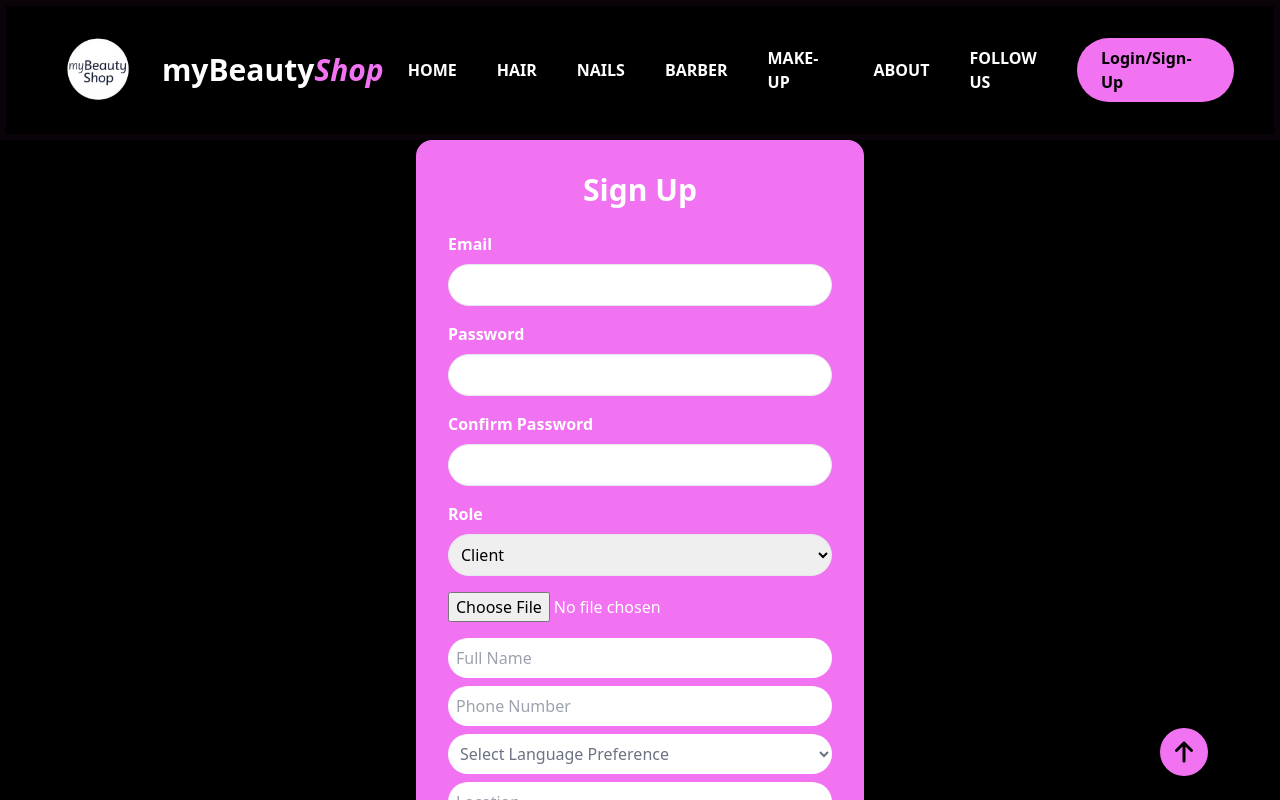
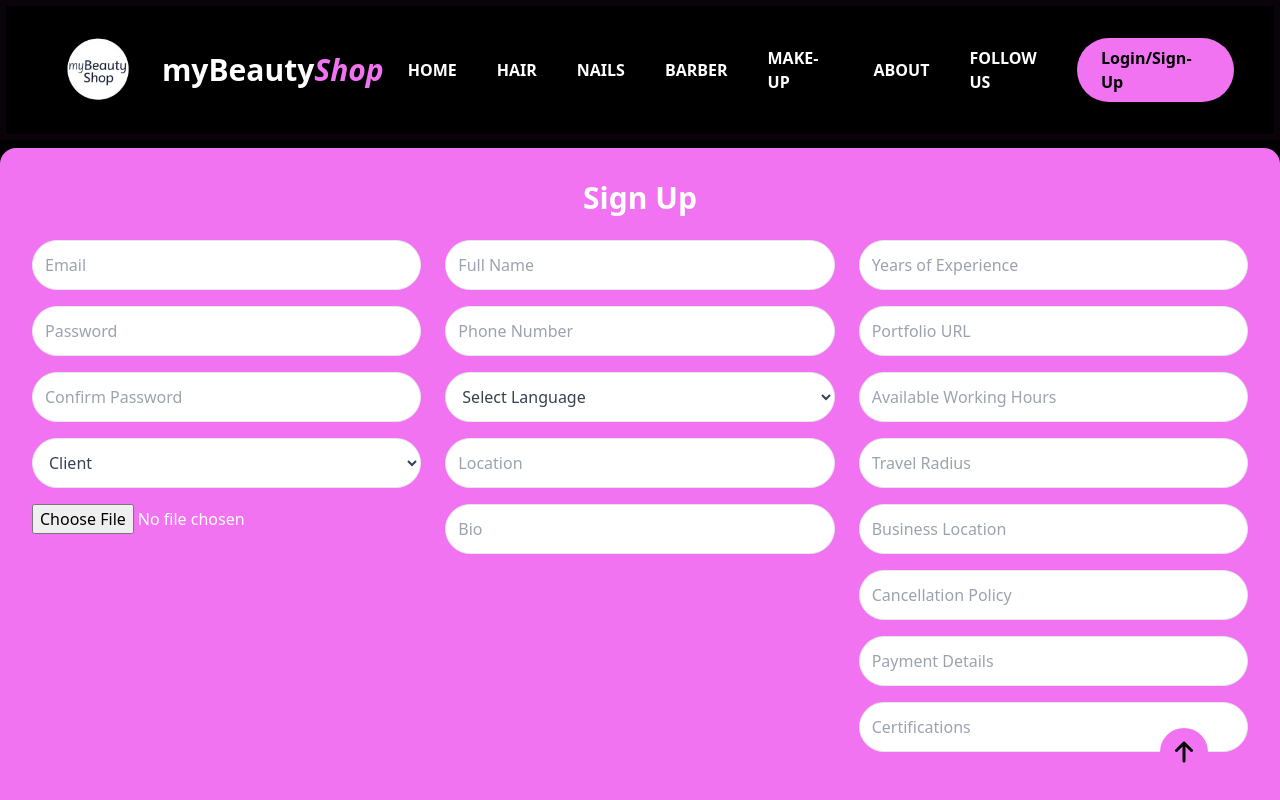
Before and after one commit to BertoSalva/BeautyShop, a React (Vite) app: page /login in a window 1280 px wide. Both pictures are taken after a click on the button "Sign Up". Shown: the top 800 px of the page. Built offline with nearby package versions, Linux system fonts and the light colour scheme.

Commit message:
Change signup page to move horizontal

```diff
--- a/src/Sections/home/Login.jsx
+++ b/src/Sections/home/Login.jsx
@@ -117,44 +117,47 @@ const Login = ({ onLogin }) => {
 
   return (
     <div className="flex items-center justify-center min-h-screen bg-black">
-      <div className="bg-[#f273f2] shadow-lg rounded-2xl p-8 max-w-md w-full">
+ <div className={`bg-[#f273f2] shadow-lg rounded-2xl p-8 ${isSignup ? "max-w-7xl" : "max-w-md"} w-full`}>
+
     <h2 className="text-3xl font-bold text-center mb-6 text-white">
       {isSignup ? "Sign Up" : "Login"}
     </h2>
 
     {error && <p className="text-red-400 text-sm mb-4 text-center">{error}</p>}
 
-        <form onSubmit={handleSubmit} className="flex flex-col">
-          <label className="mb-2 font-semibold text-white">Email</label>
-          <input type="email" value={email} onChange={(e) => setEmail(e.target.value)} required className="border p-2 rounded-full mb-4" />
+    <form onSubmit={handleSubmit} className={`${isSignup ? "grid grid-cols-1 md:grid-cols-3 gap-6" : "flex flex-col"}`}>
 
-          <label className="mb-2 font-semibold text-white">Password</label>
-          <input type="password" value={password} onChange={(e) => setPassword(e.target.value)} required className="border p-2 rounded-full mb-4" />
 
+      {/* COL 1 */}
+      <div className="flex flex-col space-y-4">
+        <input type="email" value={email} onChange={(e) => setEmail(e.target.value)} required placeholder="Email" className="border p-3 rounded-full" />
+        <input type="password" value={password} onChange={(e) => setPassword(e.target.value)} required placeholder="Password" className="border p-3 rounded-full" />
         {isSignup && (
           <>
-              <label className="mb-2 font-semibold text-white">Confirm Password</label>
-              <input type="password" value={confirmPassword} onChange={(e) => setConfirmPassword(e.target.value)} required className="border p-2 rounded-full mb-4" />
-
-              <label className="mb-2 font-semibold text-white">Role</label>
-              <select value={role} onChange={(e) => setRole(e.target.value)} className="border p-2 rounded-full mb-4">
+            <input type="password" value={confirmPassword} onChange={(e) => setConfirmPassword(e.target.value)} required placeholder="Confirm Password" className="border p-3 rounded-full" />
+            <select value={role} onChange={(e) => setRole(e.target.value)} className="border p-3 rounded-full bg-white text-gray-700">
               <option value="Client">Client</option>
               <option value="Barber">Barber</option>
               <option value="NailTech">Nail-Tech</option>
               <option value="HairStylist">Hair Stylist</option>
               <option value="MakeupArtist">Make-up Artist</option>
             </select>
+            <input type="file" accept="image/*" onChange={(e) => setProfilePictureFile(e.target.files[0])} className="text-white" />
+          </>
+        )}
+      </div>
 
-              <input type="file" accept="image/*" onChange={(e) => setProfilePictureFile(e.target.files[0])} className="mb-4 text-white" />
-
-              {/* Additional fields (optional but supported) */}
-              <input type="text" placeholder="Full Name" value={fullName} onChange={(e) => setFullName(e.target.value)} className="mb-2 p-2 rounded-full" />
-              <input type="text" placeholder="Phone Number" value={phoneNumber} onChange={(e) => setPhoneNumber(e.target.value)} className="mb-2 p-2 rounded-full" />
+      {/* COL 2 */}
+      {isSignup && (
+        <div className="flex flex-col space-y-4">
+          <input type="text" placeholder="Full Name" value={fullName} onChange={(e) => setFullName(e.target.value)} className="border p-3 rounded-full" />
+          <input type="text" placeholder="Phone Number" value={phoneNumber} onChange={(e) => setPhoneNumber(e.target.value)} className="border p-3 rounded-full" />
           <select
             value={languagePreference}
             onChange={(e) => setLanguagePreference(e.target.value)}
-                className="mb-2 p-2 rounded-full bg-white text-gray-500" >
-                <option value="">Select Language Preference</option>
+            className="border p-3 rounded-full bg-white text-gray-700"
+          >
+            <option value="">Select Language</option>
             <option value="English">English</option>
             <option value="Afrikaans">Afrikaans</option>
             <option value="isiZulu">isiZulu</option>
@@ -166,26 +169,35 @@ const Login = ({ onLogin }) => {
             <option value="Sepedi">Sepedi</option>
             <option value="Other">Other</option>
           </select>
-
-              <input type="text" placeholder="Location" value={location} onChange={(e) => setLocation(e.target.value)} className="mb-2 p-2 rounded-full" />
-              <input type="text" placeholder="Bio" value={bio} onChange={(e) => setBio(e.target.value)} className="mb-2 p-2 rounded-full" />
-              <input type="number" placeholder="Years of Experience" value={yearsOfExperience} onChange={(e) => setYearsOfExperience(e.target.value)} className="mb-2 p-2 rounded-full" />
-              <input type="text" placeholder="Portfolio URL" value={portfolioUrl} onChange={(e) => setPortfolioUrl(e.target.value)} className="mb-2 p-2 rounded-full" />
-              <input type="text" placeholder="Available Working Hours" value={availableWorkingHours} onChange={(e) => setAvailableWorkingHours(e.target.value)} className="mb-2 p-2 rounded-full" />
-              <input type="number" placeholder="Travel Radius" value={travelRadius} onChange={(e) => setTravelRadius(e.target.value)} className="mb-2 p-2 rounded-full" />
-              <input type="text" placeholder="Business Location" value={businessLocation} onChange={(e) => setBusinessLocation(e.target.value)} className="mb-2 p-2 rounded-full" />
-              <input type="text" placeholder="Cancellation Policy" value={cancellationPolicy} onChange={(e) => setCancellationPolicy(e.target.value)} className="mb-2 p-2 rounded-full" />
-              <input type="text" placeholder="Payment Details" value={paymentDetails} onChange={(e) => setPaymentDetails(e.target.value)} className="mb-2 p-2 rounded-full" />
-              <input type="text" placeholder="Certifications" value={certifications} onChange={(e) => setCertifications(e.target.value)} className="mb-2 p-2 rounded-full" />
-            </>
+          <input type="text" placeholder="Location" value={location} onChange={(e) => setLocation(e.target.value)} className="border p-3 rounded-full" />
+          <input type="text" placeholder="Bio" value={bio} onChange={(e) => setBio(e.target.value)} className="border p-3 rounded-full" />
+        </div>
       )}
 
-          <button type="submit" className="bg-[#fbd0fb] px-6 py-3 rounded-full text-black hover:bg-white font-bold transform hover:scale-105 transition">
+      {/* COL 3 */}
+      {isSignup && (
+        <div className="flex flex-col space-y-4">
+          <input type="number" placeholder="Years of Experience" value={yearsOfExperience} onChange={(e) => setYearsOfExperience(e.target.value)} className="border p-3 rounded-full" />
+          <input type="text" placeholder="Portfolio URL" value={portfolioUrl} onChange={(e) => setPortfolioUrl(e.target.value)} className="border p-3 rounded-full" />
+          <input type="text" placeholder="Available Working Hours" value={availableWorkingHours} onChange={(e) => setAvailableWorkingHours(e.target.value)} className="border p-3 rounded-full" />
+          <input type="number" placeholder="Travel Radius" value={travelRadius} onChange={(e) => setTravelRadius(e.target.value)} className="border p-3 rounded-full" />
+          <input type="text" placeholder="Business Location" value={businessLocation} onChange={(e) => setBusinessLocation(e.target.value)} className="border p-3 rounded-full" />
+          <input type="text" placeholder="Cancellation Policy" value={cancellationPolicy} onChange={(e) => setCancellationPolicy(e.target.value)} className="border p-3 rounded-full" />
+          <input type="text" placeholder="Payment Details" value={paymentDetails} onChange={(e) => setPaymentDetails(e.target.value)} className="border p-3 rounded-full" />
+          <input type="text" placeholder="Certifications" value={certifications} onChange={(e) => setCertifications(e.target.value)} className="border p-3 rounded-full" />
+        </div>
+      )}
+
+      {/* SUBMIT BUTTON */}
+      <div className="col-span-1 md:col-span-3 flex justify-center mt-6">
+        <button type="submit" className="bg-[#fbd0fb] px-10 py-4 rounded-full text-black font-bold hover:bg-white transform hover:scale-105 transition">
           {isSignup ? "Sign Up" : "Login"}
         </button>
+      </div>
     </form>
 
-        <p className="text-center text-sm mt-4 text-white">
+    {/* Switch between signup/login */}
+    <p className="text-center text-sm mt-6 text-white">
       {isSignup ? "Already have an account?" : "Don't have an account?"}{" "}
       <button onClick={() => { setIsSignup(!isSignup); setError(""); }} className="text-black hover:text-white hover:underline font-bold">
         {isSignup ? "Login" : "Sign Up"}
@@ -193,6 +205,7 @@ const Login = ({ onLogin }) => {
     </p>
   </div>
 </div>
+
   );
 };
 
```
Lines whose indentation alone changed are shown as unchanged.
